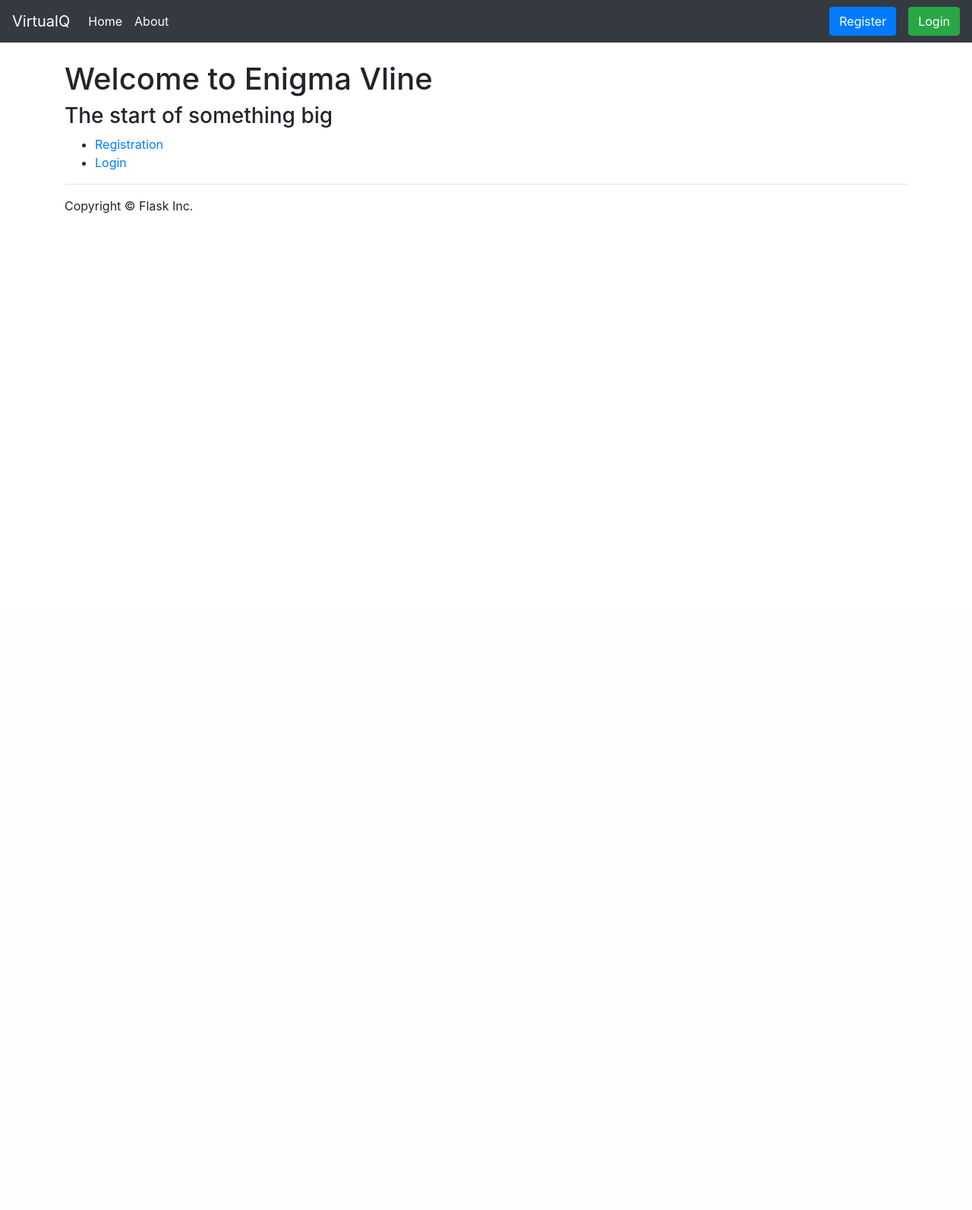
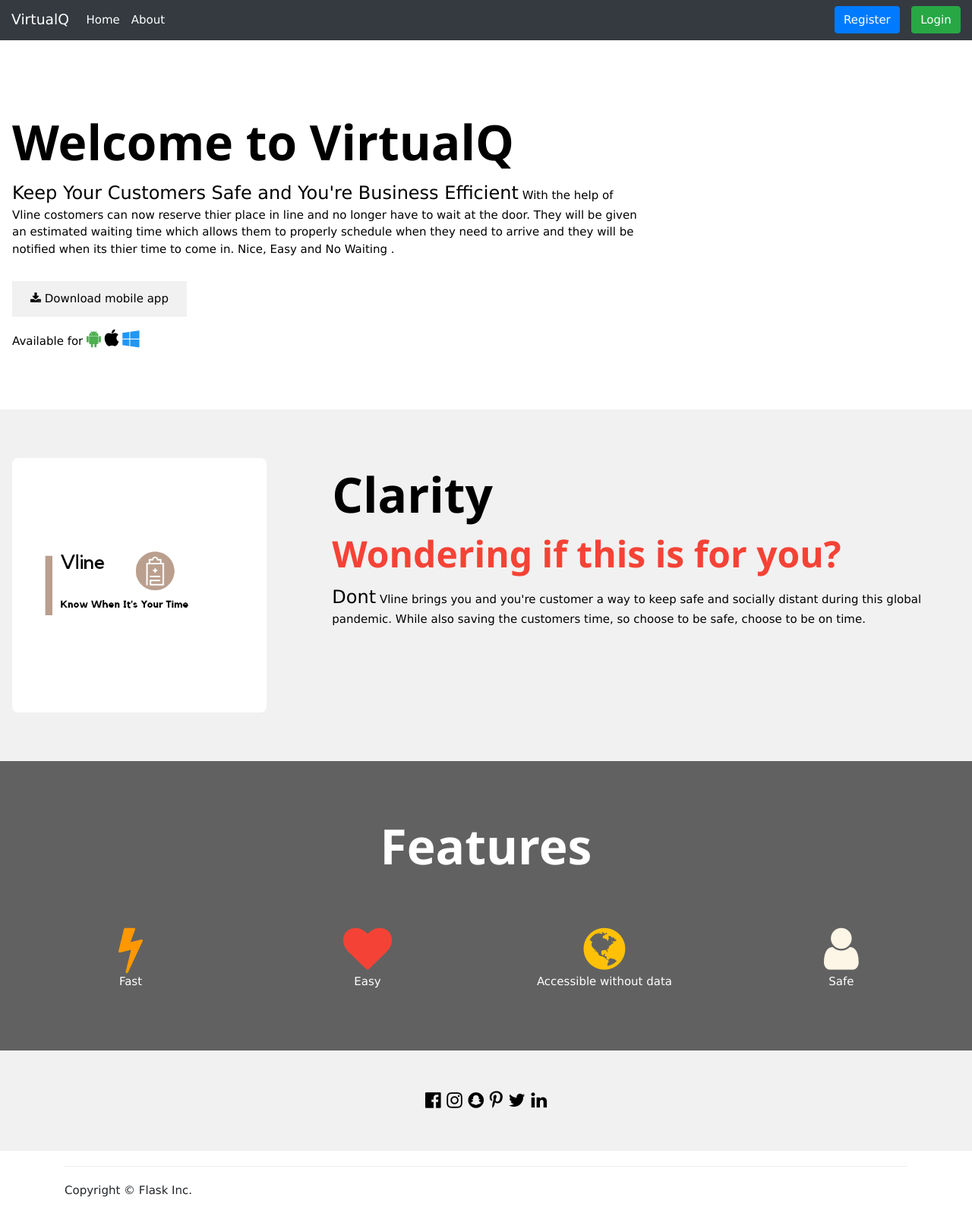
Before and after one commit to Phillipj1514/EnigmaWebServices, a Flask app: page / in a window 1280 px wide. Shown: the whole page at 76% size. Before the commit the page ends 281 px from the top, so only its background shows below. Run offline with Flask 2, Linux system fonts and the light colour scheme; some libraries are stand-ins or nearby versions.

Commit message:
front page added

```diff
--- a/app/templates/base.html
+++ b/app/templates/base.html
@@ -24,7 +24,7 @@
         {% include "header.html" %}
     </header>
     <main>
-        <div class="container">
+        <div class="w-100">
             {% block main %}{% endblock %}
         </div>
     </main>
--- a/app/templates/home.html
+++ b/app/templates/home.html
@@ -1,11 +1,108 @@
 {% extends "base.html" %}
 
 {% block main %}
-<h1 class="page-header">Welcome to Enigma Vline</h1>
-<h3> The start of something big</h3>
-<ul>
-    <li><a href="{{ url_for('registration') }}">Registration</a></li>
-    <li> <a href="{{ url_for('login') }}">Login</a></li>
-</ul>
+<div class="w3-content w3-black w-100" style="max-width:1500px;">
+
+    <!-- Header with Slideshow -->
+    <header >
+        <link rel="stylesheet" href="https://www.w3schools.com/w3css/4/w3.css">
+        <link rel="stylesheet" href="https://fonts.googleapis.com/css?family=Poppins">
+        <link rel="stylesheet" href="https://cdnjs.cloudflare.com/ajax/libs/font-awesome/4.7.0/css/font-awesome.min.css">
+        <link rel="stylesheet" href="homepageStyles.css">
+        <script src="homepageJs.js"> </script>
+
+    </header>
+
+
+    <!-- The App Section -->
+    <div class="w3-padding-64 w3-white">
+      <div class="w3-row-padding">
+        <div class="w3-col l8 m6">
+          <h1 class="w3-jumbo"><b>Welcome to VirtualQ</b></h1>
+          <p><span class="w3-xlarge">Keep Your Customers Safe and You're Business Efficient</span> With the help of Vline costomers can now reserve thier place in line and no longer have to wait at the door. They will be given an estimated waiting time which allows
+            them to properly schedule when they need to arrive and they will be notified when its thier time to come in. Nice, Easy and No Waiting .</p>
+          <button class="w3-button w3-light-grey w3-padding-large w3-section w3-hide-small" onclick="document.getElementById('download').style.display='block'">
+            <i class="fa fa-download"></i> Download mobile app
+          </button>
+          <p>Available for <i class="fa fa-android w3-xlarge w3-text-green"></i> <i class="fa fa-apple w3-xlarge"></i> <i class="fa fa-windows w3-xlarge w3-text-blue"></i></p>
+        </div>
+        <div class="w3-col l4 m6">
+          <div class="w3-center w3-hide-large w3-hide-medium">
+            <button class="w3-button w3-block w3-padding-large" onclick="document.getElementById('download').style.display='block'">
+              <i class="fa fa-download"></i> Download mobile app
+            </button>
+          </div>
+        </div>
+      </div>
+    </div>
+
+    <!-- Modal -->
+    <div id="download" class="w3-modal w3-animate-opacity">
+      <div class="w3-modal-content" style="padding:32px">
+        <div class="w3-container w3-white">
+          <i onclick="document.getElementById('download').style.display='none'" class="fa fa-remove w3-xlarge w3-button w3-transparent w3-right w3-xlarge"></i>
+          <h2 class="w3-wide">DOWNLOAD</h2>
+          <p>Download the app in AppStore, Google Play or Microsoft Store.</p>
+          <i class="fa fa-android w3-large"></i> <i class="fa fa-apple w3-large"></i> <i class="fa fa-windows w3-large"></i>
+          <p><input class="w3-input w3-border" type="text" placeholder="Enter e-mail"></p>
+          <button type="button" class="w3-button w3-block w3-padding-large w3-red w3-margin-bottom" onclick="document.getElementById('download').style.display='none'">Fake Download</button>
+        </div>
+      </div>
+    </div>
+
+    <!-- Clarity Section -->
+    <div class="w3-padding-64 w3-light-grey">
+      <div class="w3-row-padding">
+        <div class="w3-col l4 m6">
+          <img class="w3-image w3-round-large w3-hide-small w3-grayscale" src="{{ url_for('static',filename='uploads/applogo.png') }}" alt="App" width="335" height="471">
+        </div>
+        <div class="w3-col l8 m6">
+          <h1 class="w3-jumbo"><b>Clarity</b></h1>
+          <h1 class="w3-xxxlarge w3-text-red"><b>Wondering if this is for you?</b></h1>
+          <p><span class="w3-xlarge">Dont</span> Vline brings you and you're customer a way to keep safe and socially distant during this global pandemic.
+        While also saving the customers time, so choose to be safe, choose to be on time.</p>
+        </div>
+      </div>
+    </div>
+
+    <!-- Features Section -->
+    <div class="w3-container w3-padding-64 w3-dark-grey w3-center">
+      <h1 class="w3-jumbo"><b>Features</b></h1>
+
+      <div class="w3-row" style="margin-top:64px">
+        <div class="w3-col s3">
+          <i class="fa fa-bolt w3-text-orange w3-jumbo"></i>
+          <p>Fast</p>
+        </div>
+        <div class="w3-col s3">
+          <i class="fa fa-heart w3-text-red w3-jumbo"></i>
+          <p>Easy</p>
+        </div>
+        <div class="w3-col s3">
+            <i class="fa fa-globe w3-text-amber w3-jumbo"></i>
+            <p>Accessible without data</p>
+          </div>
+          <div class="w3-col s3">
+            <i class="fa fa-user w3-text-sand w3-jumbo"></i>
+            <p>Safe</p>
+          </div>
+      </div>
+    </div>
+
+    <!-- Footer -->
+    <footer class="w3-container w3-padding-32 w3-light-grey w3-center w3-xlarge">
+      <div class="w3-section">
+        <i class="fa fa-facebook-official w3-hover-opacity"></i>
+        <i class="fa fa-instagram w3-hover-opacity"></i>
+        <i class="fa fa-snapchat w3-hover-opacity"></i>
+        <i class="fa fa-pinterest-p w3-hover-opacity"></i>
+        <i class="fa fa-twitter w3-hover-opacity"></i>
+        <i class="fa fa-linkedin w3-hover-opacity"></i>
+      </div>
+    </footer>
+
+
+
+</div>
 
 {% endblock %}
```
Also changed, not shown: app/static/uploads/applogo.png (added).
